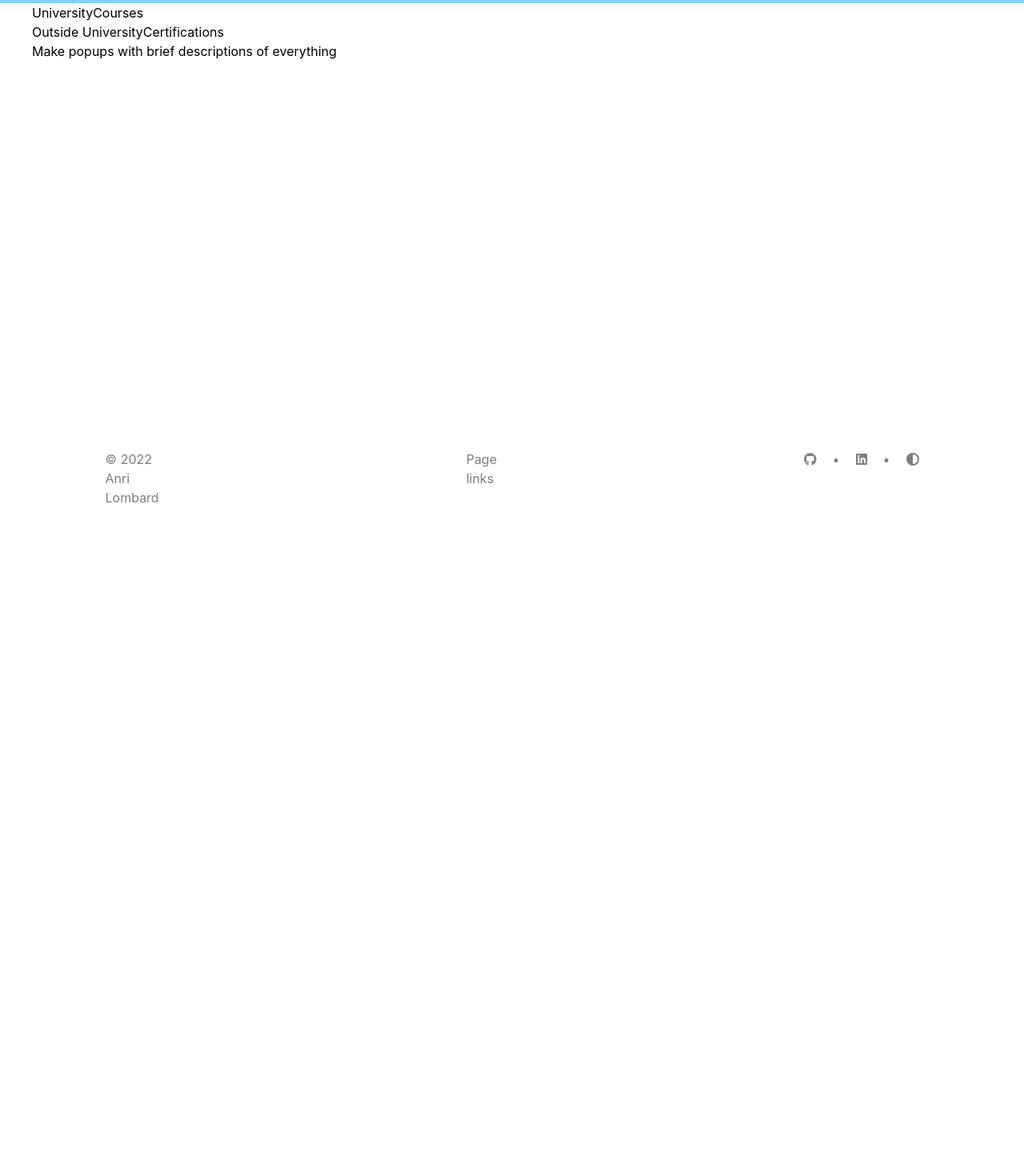
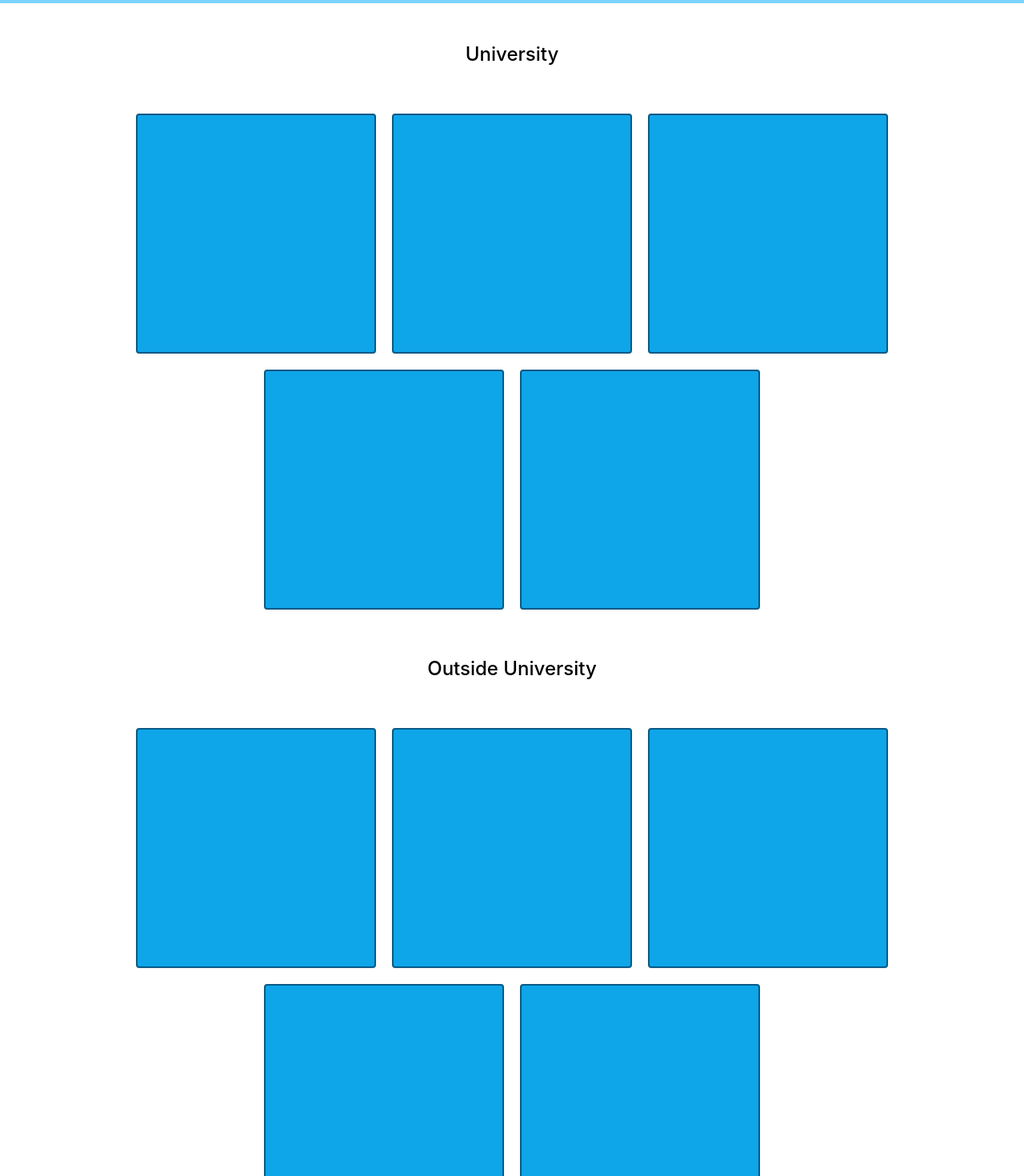
Before and after one commit to Anri-Lombard/Anri-Lombard-v4, a Next.js app: page /learning in a window 1280 px wide. Shown: the part 380-1850 px from the top of the page at 80% size. Before the commit the page ends 1052 px from the top, so only its background shows below. Built offline with nearby package versions, Linux system fonts and the light colour scheme.

Commit message:
Learning progress

```diff
--- a/components/footer.tsx
+++ b/components/footer.tsx
@@ -18,9 +18,9 @@ function Footer() {
                         <div>
                             &copy; 2022 Anri Lombard
                         </div>
-                        <div>
+                        {/* <div>
                             Page links
-                        </div>
+                        </div> */}
                         <div className="flex space-x-5">
                             <span className="cursor-pointer hover:opacity-40">
                                 <Link href="https://github.com/Anri-Lombard">
--- a/package.json
+++ b/package.json
@@ -15,7 +15,8 @@
     "@fortawesome/react-fontawesome": "^0.2.0",
     "next": "12.2.2",
     "react": "18.2.0",
-    "react-dom": "18.2.0"
+    "react-dom": "18.2.0",
+    "reactjs-popup": "^2.0.5"
   },
   "devDependencies": {
     "@types/node": "18.0.6",
--- a/pages/learning.tsx
+++ b/pages/learning.tsx
@@ -1,20 +1,48 @@
+import Popup from 'reactjs-popup';
+import 'reactjs-popup/dist/index.css';
+
 function Learning() {
+    const learning = {
+        "university": [
+            {"MAM1000W": "This was cool"},
+            {"MAM2000W": "This is still cool"},
+        ]
+    }
+    const popup = (topic: any, details: any) => {
+        return (
+            <Popup trigger={<button className="button box">{topic}</button>} modal>
+                <span>{details}</span>
+            </Popup>
+        )
+    }
+
     return (
         <div className="min-h-screen flex flex-col mx-10">
             <div className="page-intro">
                 Learning
             </div>
-            <div>
-                <span>University</span>
+            <h3 className="heading">University</h3>
+            <div className="box-container">
+                <div className="box"></div>
+                <div className="box"></div>
+                <div className="box"></div>
+                <div className="box"></div>
+                <div className="box"></div>
+            </div>
+            {/* <div>
                 <span>Courses</span>
+            </div> */}
+            <h3 className="heading">Outside University</h3>
+            <div className="box-container">
+                <div className="box"></div>
+                <div className="box"></div>
+                <div className="box"></div>
+                <div className="box"></div>
+                <div className="box"></div>
             </div>
-            <div>
-                <span>Outside University</span>
-                <span>Certifications</span>
-            </div>
-            <div>
+            {/* <div>
                 Make popups with brief descriptions of everything
-            </div>
+            </div> */}
         </div>
     )
 }
--- a/styles/globals.css
+++ b/styles/globals.css
@@ -44,8 +44,6 @@ a {
     font-weight: bold;
   }
 
-
-
   .navbar-item:after {
     content: '';
     position: absolute;
@@ -55,7 +53,7 @@ a {
     bottom: 0;
     left: 0;
     background-color: gray;
-    transform-origin: bottom left;
+    transform-origin: bottom right;
     transition: transform 0.25s ease-out;
   }
 
@@ -88,4 +86,22 @@ a {
   .page-intro {
     @apply self-center text-center p-32 bg-sky-300 w-screen
   }
+
+  /* Learning */
+  .box {
+    height: 300px;
+    width: 300px;
+    margin: 10px;
+
+    @apply bg-sky-500 border-solid border-2 border-sky-800 rounded drop-shadow-sm hover:drop-shadow-2xl
+      hover:scale-105 transition duration-100
+  }
+
+  .heading {
+    @apply font-medium text-2xl p-2 m-10 place-self-center
+  }
+
+  .box-container {
+    @apply flex flex-row flex-wrap place-content-center
+  }
 }
```
Also changed, not shown: 2 other files (tests, documents, lock files or other folders).
